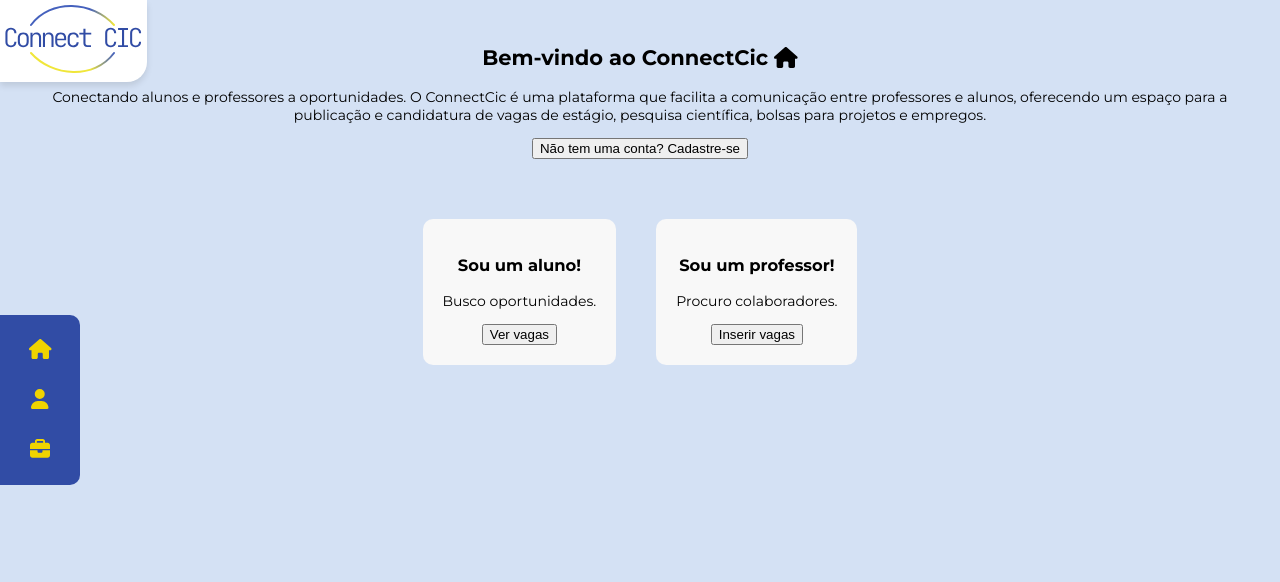
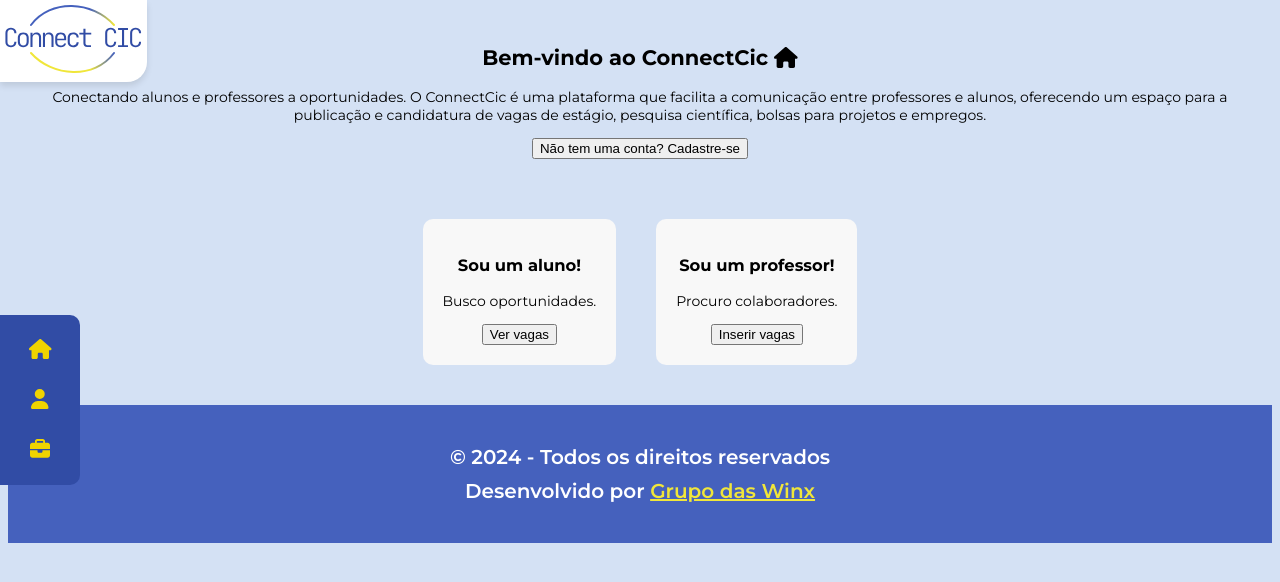
Before and after one commit to colcic-uesc/front-end-project-winx, a Vue app: page /inicio in a window 1280 px wide. Shown: the top 582 px of the page. Built offline with nearby package versions, Linux system fonts and the light colour scheme.

Commit message:
add footer

```diff
--- a/src/components/FooterComponent.vue
+++ b/src/components/FooterComponent.vue
@@ -1,8 +1,48 @@
-<script setup>
-</script>
-
 <template>
+    <footer class="footer h3">
+        <div>
+            <p>© 2024 - Todos os direitos reservados</p>
+            <p>Desenvolvido por <a href="https://github.com/colcic-uesc/front-end-project-winx" target="_blank">Grupo das Winx</a></p>
+        </div>
+    </footer>
 </template>
 
 <style scoped>
+    footer{
+        display: flex;
+        justify-content: center;
+        background-color: var(--color-primary);
+        text-align: center;
+        color: var(--color-white);
+    }
+
+    p{
+        margin: 0;
+        padding: 0px;
+    }
+
+    div{
+        padding: 40px 0;
+        display: flex;
+        flex-direction: column;
+        gap: 10px;
+    }
+
+    a{
+        color: var(--color-secondary);
+    }
+
+    a:hover{
+        color: var(--color-secondary-hover);
+    }
+
+    a:visited{
+        color: var(--color-secondary);
+    }
+
+    a:visited:hover{
+        color: var(--color-secondary-hover);
+    }
+
+
 </style>
```
